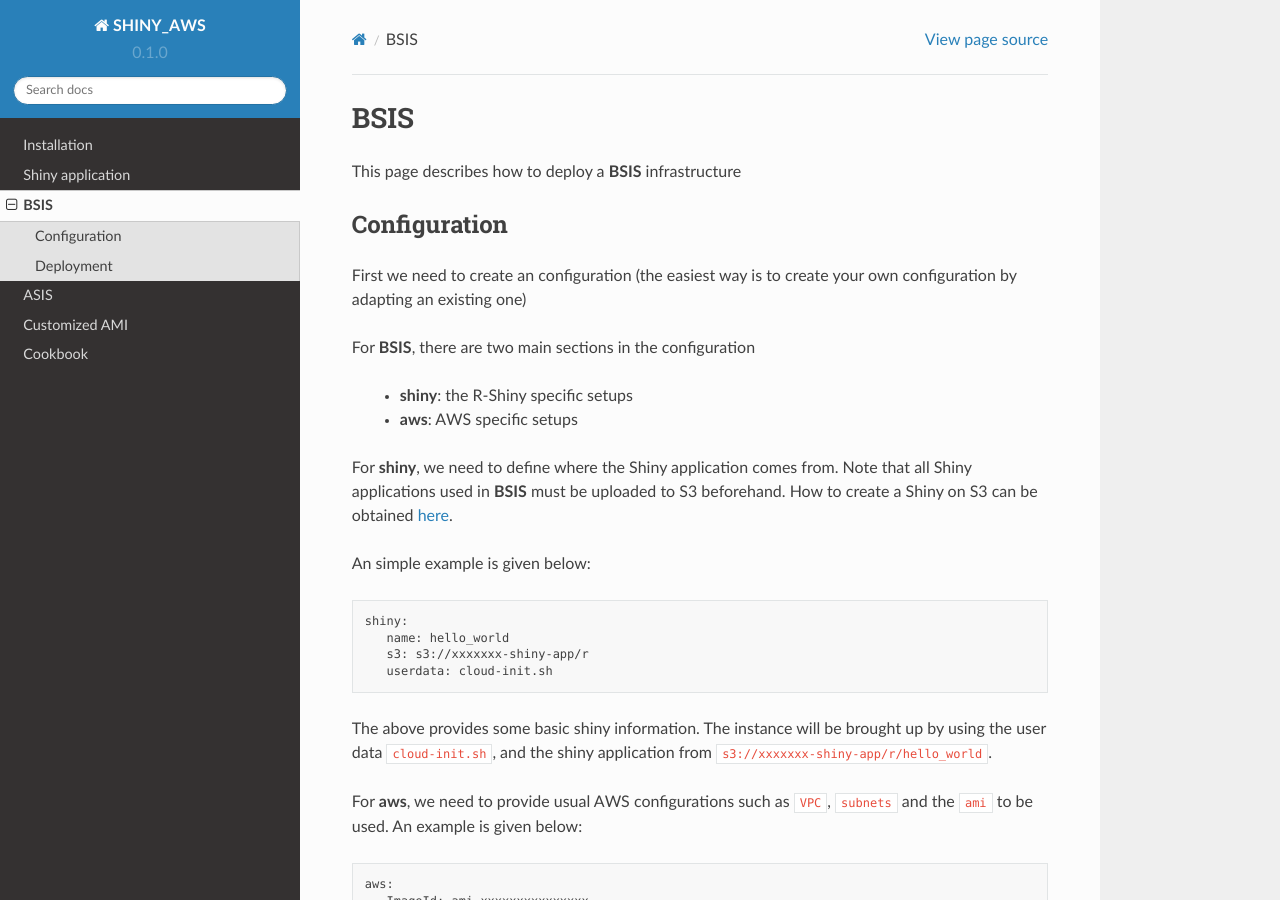
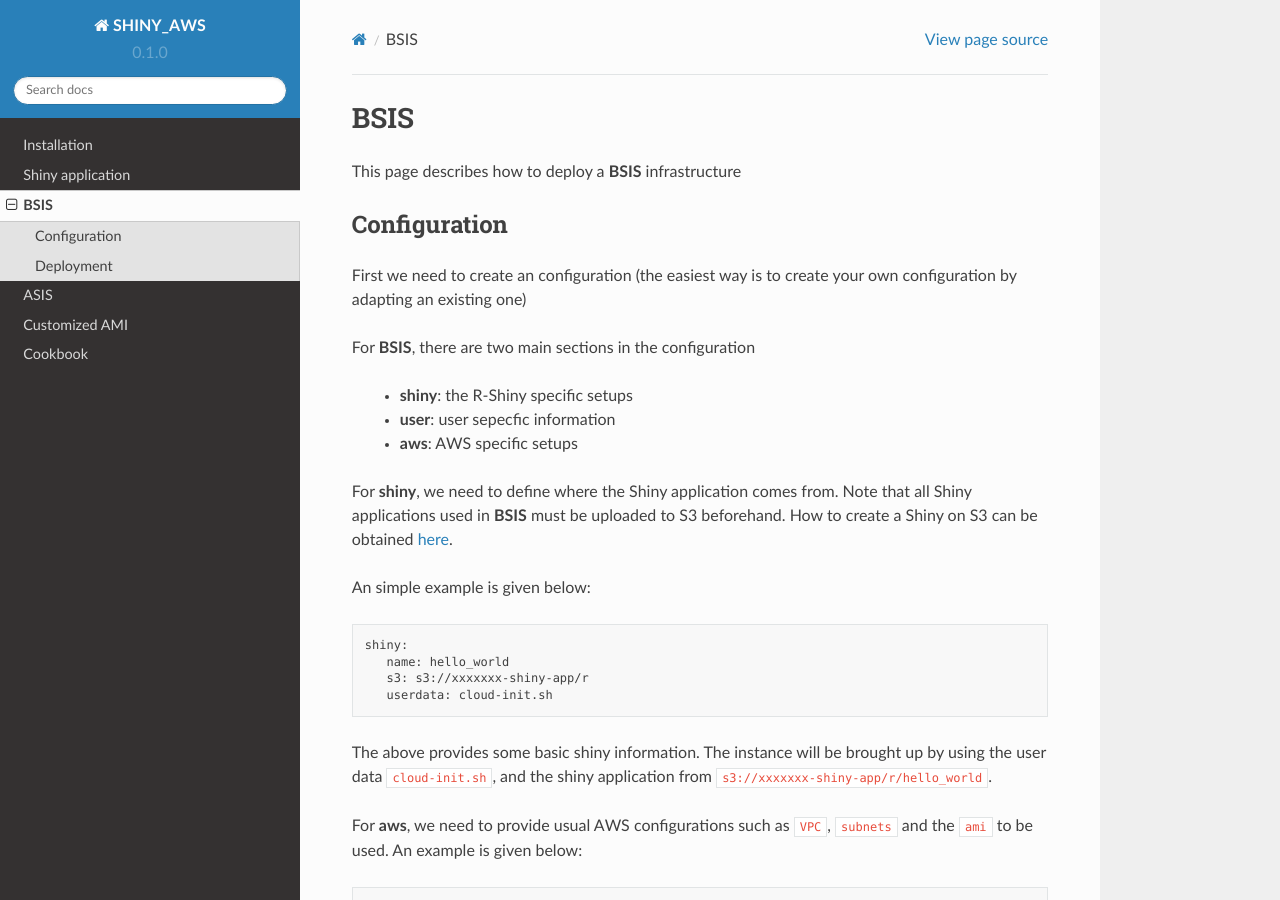
Before and after one commit to jzanetti/shiny_aws, a Sphinx documentation site: the page built from doc/source/BSIS.rst, in a window 1280 px wide and 900 px high. Built offline with Sphinx 7.4.7 and the Read the Docs theme 2.0.0, drawn with Linux system fonts in a browser that asks for light colours.

Commit message:
updated readme

```diff
--- a/doc/source/BSIS.rst
+++ b/doc/source/BSIS.rst
@@ -10,6 +10,7 @@ First we need to create an configuration (the easiest way is to create your own
 For **BSIS**, there are two main sections in the configuration
 
   - **shiny**: the R-Shiny specific setups
+  - **user**: user sepecfic information
   - **aws**: AWS specific setups
 
 For **shiny**, we need to define where the Shiny application comes from. Note that all Shiny applications used in **BSIS** must be uploaded to S3 beforehand. How to create a Shiny on S3 can be obtained `here <https://shiny-aws-doc.readthedocs.io/en/latest/Shiny.html>`_.
```
